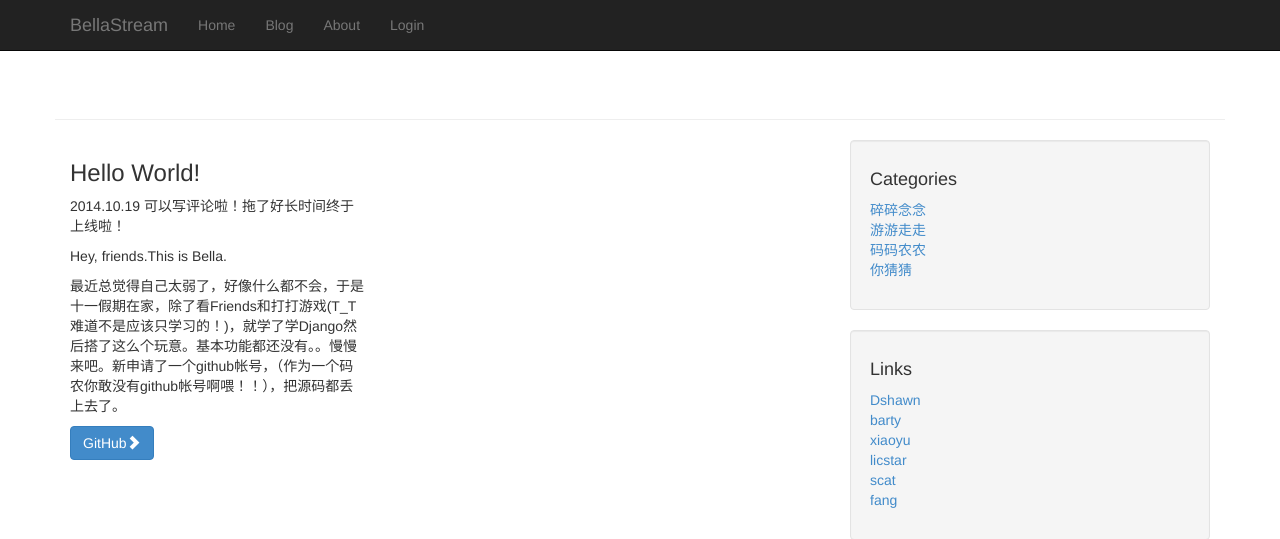
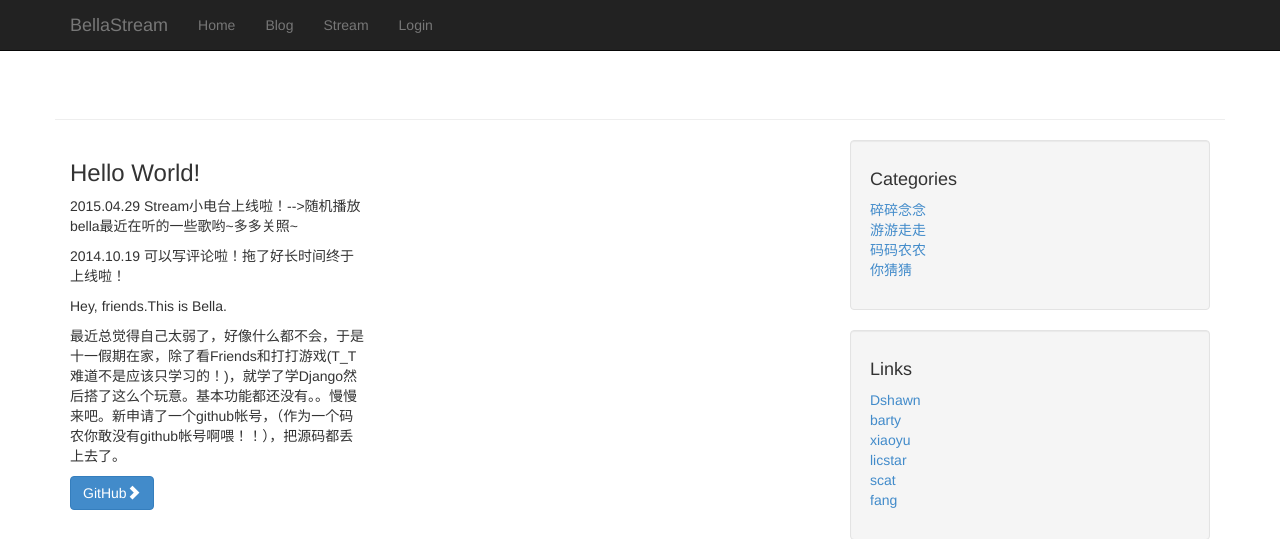
Before and after one commit to bellastream/BellaStreamWeb, a Django app: page / in a window 1280 px wide. Shown: the top 539 px of the page. Run offline with Django 3.2, Linux system fonts and the light colour scheme; parts of the project's set-up code (start-up, migrations or seed data) failed here and were passed over; some libraries are stand-ins or nearby versions.

Commit message:
online update

```diff
--- a/settings.py
+++ b/settings.py
@@ -17,12 +17,12 @@ BASE_DIR = os.path.dirname(os.path.dirname(os.path.abspath(__file__)))
 # See https://docs.djangoproject.com/en/dev/howto/deployment/checklist/
 
 # SECURITY WARNING: keep the secret key used in production secret!
-SECRET_KEY = 'qv8h)=i44-p50=o(e9eh%zv1=5+70n8#-13n7+zsgmt)9*46bs'
+SECRET_KEY = 'qv8h)=i44-p50=o(e9eh%zv1=5+70n9#-13n7+zsgmt)9*46bs'
 
 # SECURITY WARNING: don't run with debug turned on in production!
-DEBUG = True
+DEBUG = False
 
-TEMPLATE_DEBUG = True
+TEMPLATE_DEBUG = False
 
 ALLOWED_HOSTS = ['*']
 
--- a/templates/base.html
+++ b/templates/base.html
@@ -47,10 +47,10 @@
                         <a href="/">Home</a>
                     </li>
                     <li>
-                        <a href="/blog/">Blog</a>
+                        <a href="/blog">Blog</a>
                     </li>
                     <li>
-                        <a href="/statics/BellaLi.pdf">About</a>
+                        <a href="/stream">Stream</a>
                     </li>
 		    <li>
 			<a href="/xadmin">Login</a>
--- a/templates/index.html
+++ b/templates/index.html
@@ -15,6 +15,7 @@
 		            <div class="col-md-5">
 		                <h3>Hello World!</h3>
 		                <h4></h4>
+				<p>2015.04.29   Stream小电台上线啦！-->随机播放bella最近在听的一些歌哟~多多关照~</p>
 				<p>2014.10.19   可以写评论啦！拖了好长时间终于上线啦！</p>
 		                <p>Hey, friends.This is Bella.</p>
 				<p>最近总觉得自己太弱了，好像什么都不会，于是十一假期在家，除了看Friends和打打游戏(T_T难道不是应该只学习的！)，就学了学Django然后搭了这么个玩意。基本功能都还没有。。慢慢来吧。新申请了一个github帐号，（作为一个码农你敢没有github帐号啊喂！！），把源码都丢上去了。</p>
```
